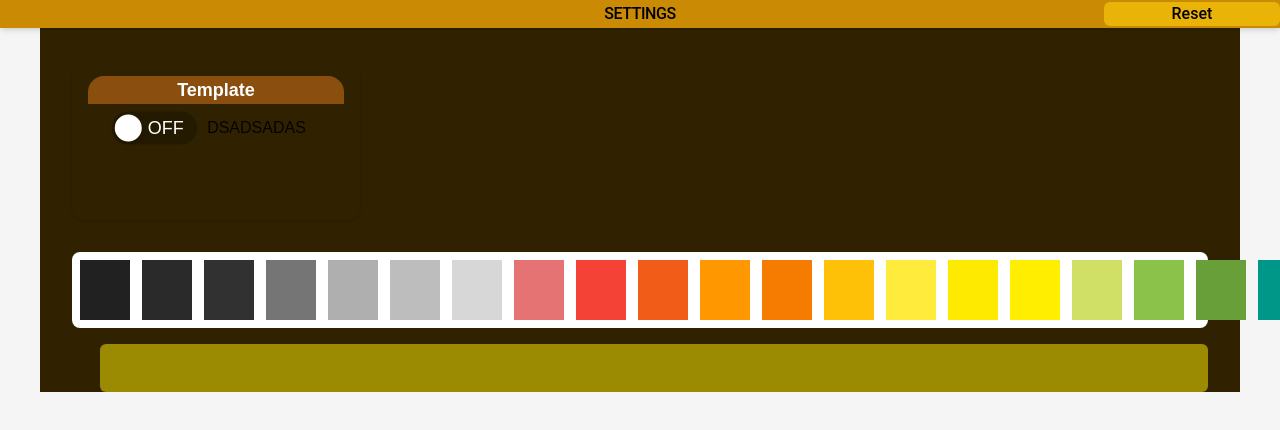
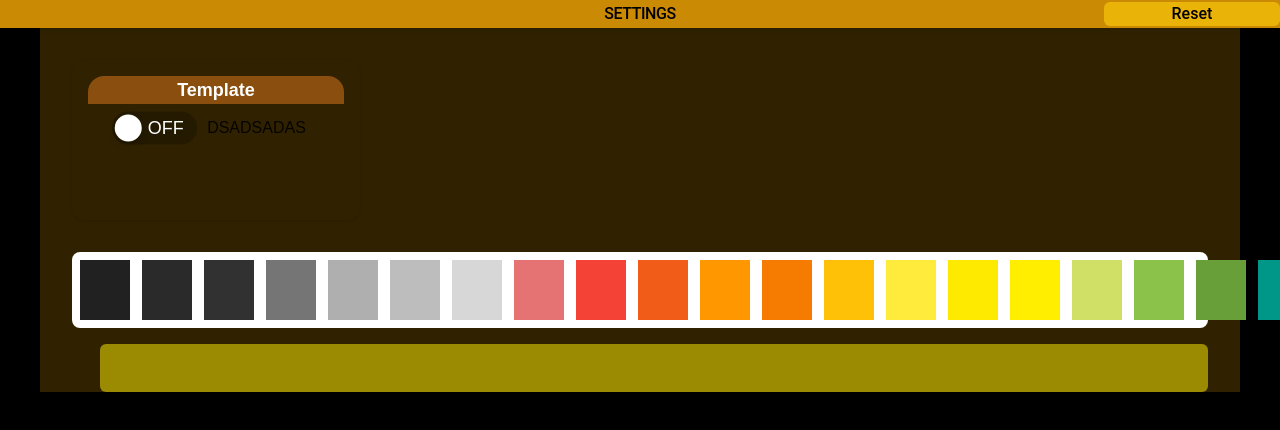
Before and after one commit to Vic428-human/antd5-dashboard-practice, a React (Vite) app: page / in a window 1280 px wide. Shown: the top 430 px of the page. Built offline with nearby package versions, Linux system fonts and the light colour scheme.

Commit message:
feat: 設定全局color

```diff
--- a/tailwind.config.js
+++ b/tailwind.config.js
@@ -3,6 +3,12 @@ export default {
   content: ["./index.html", "./src/**/*.{js,ts,jsx,tsx}"],
   theme: {
     extend: {
+      colors: {
+        "brand-dark": "#302200",
+        "brand-accent": "#ffb80c",
+        "brand-text": "#272221",
+        containers: "#000000",
+      },
       screens: {
         sm: "600px",
         md: "768px",
```
Also changed, not shown: src/styles/dashboard.css (deleted, +0 -17 lines).
